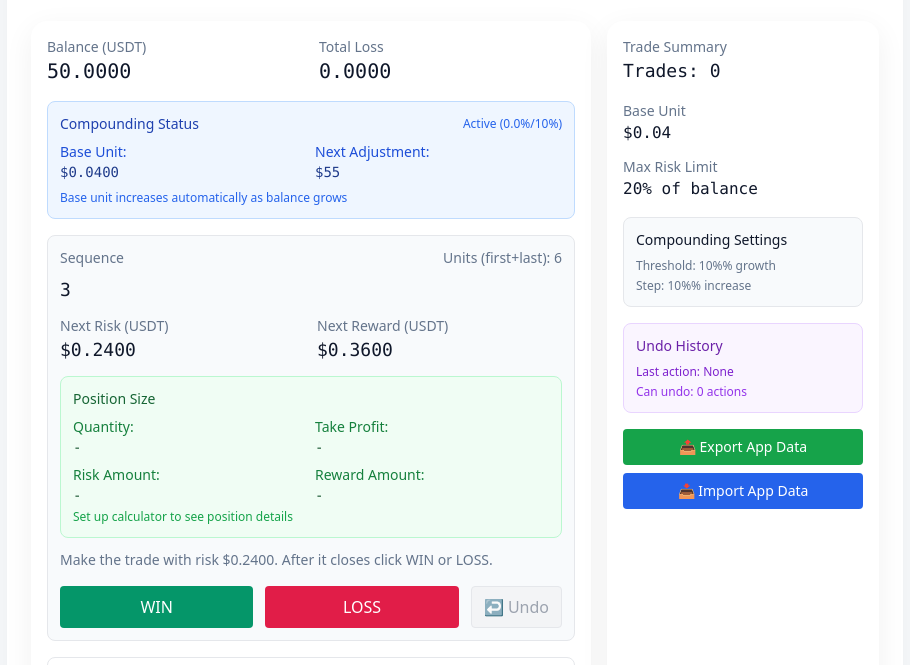
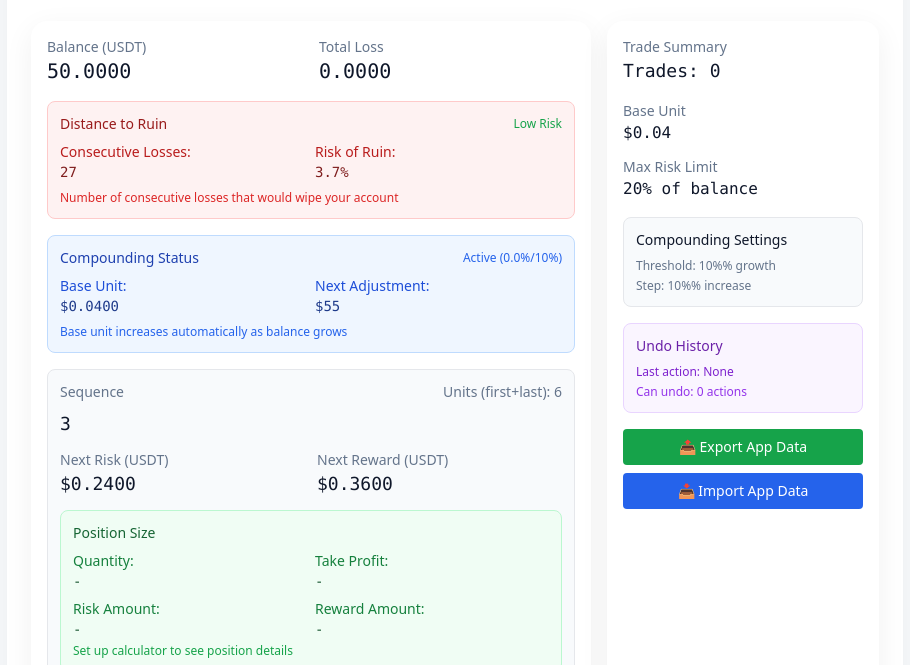
Before and after one commit to igot-apps/can-bet-with-scaling, a plain HTML site: page index.html in a window 1280 px wide. Shown: the part 135-800 px from the top of the page, without its empty margins (185-1095 px from the left). Drawn offline with nearby package versions, Linux system fonts and the light colour scheme.

Commit message:
Implement Distance to Ruin feature
Added Distance to Ruin display and calculations.

```diff
--- a/index.html
+++ b/index.html
@@ -46,6 +46,27 @@
               <div>
                 <div class="text-sm muted">Total Loss</div>
                 <div class="text-xl mono"><span id="cycleLoss">$0.0000</span></div>
+              </div>
+            </div>
+
+            <!-- Distance to Ruin Display -->
+            <div class="mt-4 p-3 rounded-lg bg-red-50 border border-red-200">
+              <div class="flex items-center justify-between mb-2">
+                <div class="text-sm font-medium text-red-800">Distance to Ruin</div>
+                <div class="text-xs text-red-600" id="ruinStatus">Active</div>
+              </div>
+              <div class="grid grid-cols-2 gap-2 text-sm">
+                <div>
+                  <div class="text-red-700">Consecutive Losses:</div>
+                  <div class="mono text-red-900" id="distanceToRuin">100</div>
+                </div>
+                <div>
+                  <div class="text-red-700">Risk of Ruin:</div>
+                  <div class="mono text-red-900" id="ruinPercentage">0.0%</div>
+                </div>
+              </div>
+              <div class="mt-2 text-xs text-red-600">
+                Number of consecutive losses that would wipe your account
               </div>
             </div>
 
@@ -442,6 +463,73 @@
     configurable: true
   });
 
+  // Distance to Ruin Calculation
+  function calculateDistanceToRuin() {
+    let currentBalance = state.balance;
+    let currentSequence = [...state.sequence];
+    let consecutiveLosses = 0;
+
+    // Simulate consecutive losses until account is wiped
+    while (currentBalance > 0) {
+      // Calculate next risk based on current sequence
+      const nextRiskAmount = calculateNextRisk(currentSequence);
+
+      // If next risk exceeds remaining balance, we can't place the trade
+      if (nextRiskAmount > currentBalance) {
+        break;
+      }
+
+      // Apply the loss
+      currentBalance -= nextRiskAmount;
+      consecutiveLosses++;
+
+      // Update sequence for next trade (add loss to sequence)
+      const units = seqSumEnds(currentSequence) || 1;
+      currentSequence.push(units);
+    }
+
+    return consecutiveLosses;
+  }
+
+  function calculateNextRisk(sequence) {
+    if (!Array.isArray(sequence) || sequence.length === 0) return 0;
+    const sumEnds = sequence.length === 1 ? sequence[0] * 2 : sequence[0] + sequence[sequence.length - 1];
+    return +(sumEnds * state.baseUnit).toFixed(4);
+  }
+
+  function calculateRuinPercentage(distanceToRuin) {
+    if (distanceToRuin <= 0) return 100;
+    if (distanceToRuin >= 100) return 0;
+
+    // Simple calculation: inverse relationship between distance and risk
+    // The closer you are to ruin, the higher the percentage
+    return Math.min(100, Math.max(0, (1 / distanceToRuin) * 100)).toFixed(1);
+  }
+
+  function updateRuinDisplay() {
+    const distance = calculateDistanceToRuin();
+    const ruinPct = calculateRuinPercentage(distance);
+
+    document.getElementById('distanceToRuin').textContent = distance;
+    document.getElementById('ruinPercentage').textContent = ruinPct + '%';
+
+    // Update status color based on risk level
+    const statusEl = document.getElementById('ruinStatus');
+    if (distance <= 5) {
+      statusEl.textContent = 'CRITICAL RISK';
+      statusEl.className = 'text-xs font-bold text-red-600';
+    } else if (distance <= 10) {
+      statusEl.textContent = 'High Risk';
+      statusEl.className = 'text-xs font-medium text-orange-600';
+    } else if (distance <= 20) {
+      statusEl.textContent = 'Medium Risk';
+      statusEl.className = 'text-xs text-yellow-600';
+    } else {
+      statusEl.textContent = 'Low Risk';
+      statusEl.className = 'text-xs text-green-600';
+    }
+  }
+
   // helpers
   function seqSumEnds(seq){
     if(!Array.isArray(seq) || seq.length===0) return 0;
@@ -829,6 +917,9 @@
     document.getElementById('baseUnitDisplay').textContent = state.baseUnit.toFixed(2);
     document.getElementById('maxRiskPct').textContent = state.maxRiskPct;
     document.getElementById('rrDisplay').textContent = state.rr.toFixed(2);
+
+    // Update Distance to Ruin
+    updateRuinDisplay();
 
     // Auto-calculate position size if settings are configured
     autoCalculatePosition();
```
